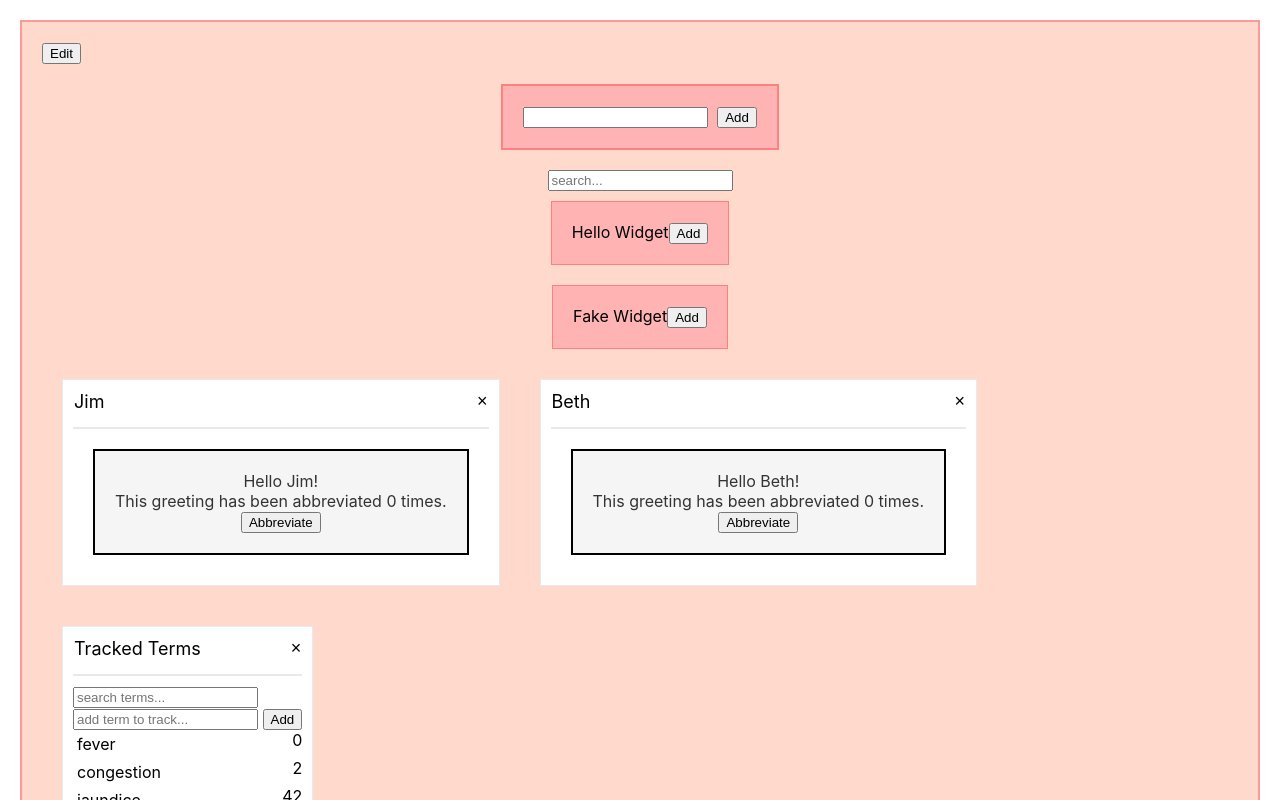
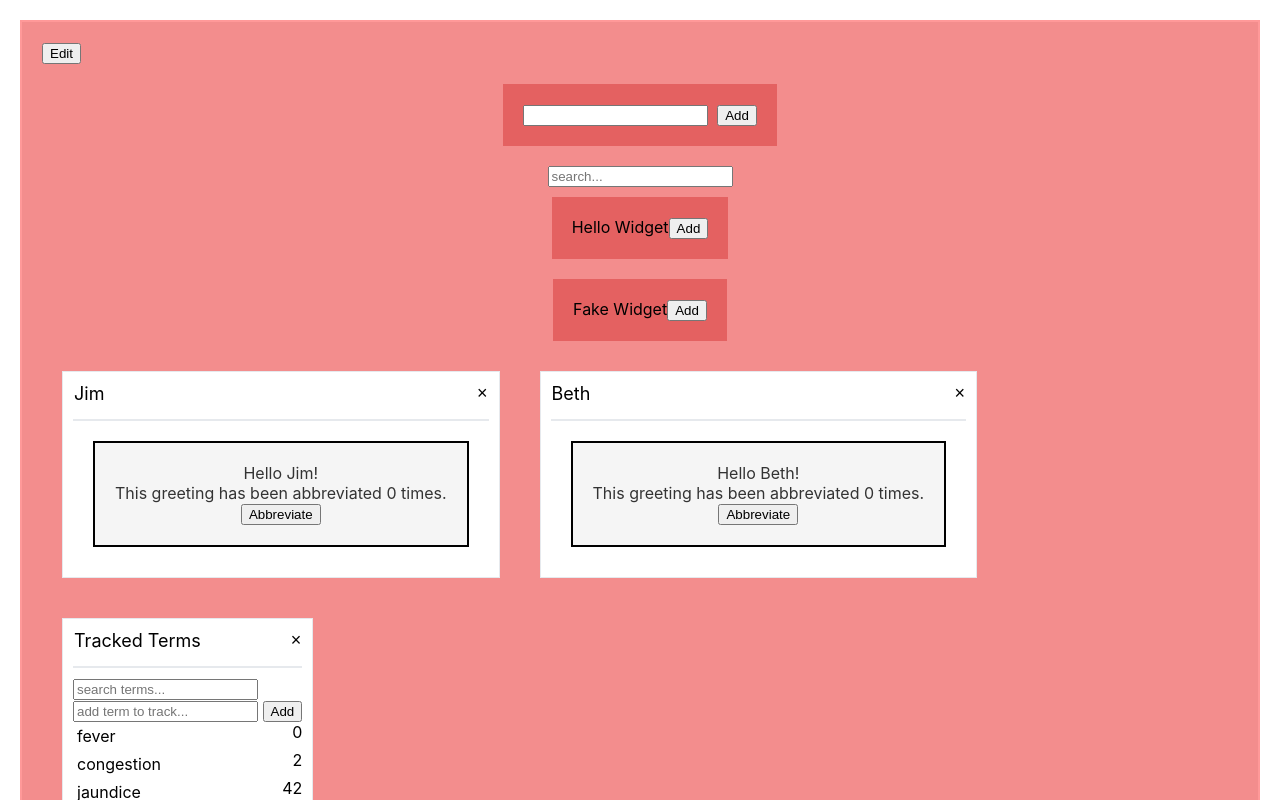
Before and after one commit to dsmcclain/react-sandbox, a React (Create React App) app: page / in a window 1280 px wide. Both pictures are taken after a click on the button "Edit". Shown: the top 800 px of the page. Built offline with nearby package versions, Linux system fonts and the light colour scheme.

Commit message:
change colors

```diff
--- a/src/AddPeople.css
+++ b/src/AddPeople.css
@@ -1,7 +1,7 @@
 .AddPeople {
     margin: 20px;
     padding: 20px;
-    border: 2px solid #ff8080;
-    background: #ffb3b3;
+    border: 2px solid #ff999;
+    background: #e46161;
     text-align: center;
 }
--- a/src/AddWidget.css
+++ b/src/AddWidget.css
@@ -1,7 +1,7 @@
 .add-widget {
 	margin: 10px;
 	padding: 20px;
-	border: 1px solid #ff8080;
-    background: #ffb3b3;
+    border: 2px solid #ff999;
+    background: #e46161;
     text-align: center;
 }
--- a/src/DashboardLayout.css
+++ b/src/DashboardLayout.css
@@ -5,7 +5,7 @@
     margin: 20px;
     padding: 20px;
     border: 2px solid #ff9999;
-    background: #ffd9cc;
+    background: #f38d8d;
 }
 .DashboardLayout.container {
     align-self: stretch;
```
